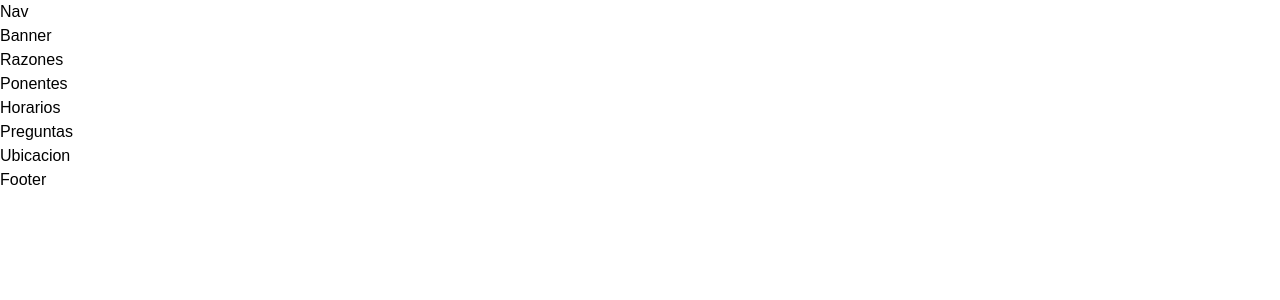
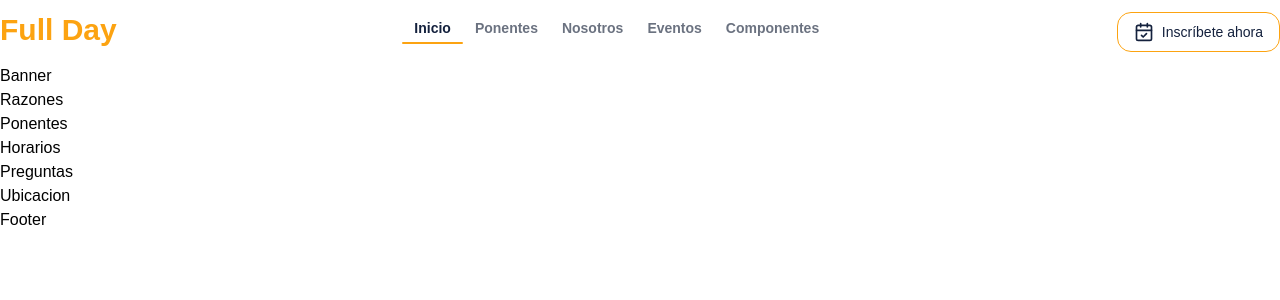
Before and after one commit to Parms221/full-day-gobierno, a Next.js app: page / in a window 1280 px wide. Shown: the top 300 px of the page. Built offline with nearby package versions, Linux system fonts and the light colour scheme.

Commit message:
add: nav

```diff
--- a/package.json
+++ b/package.json
@@ -13,6 +13,7 @@
     "@radix-ui/react-slot": "^1.1.0",
     "class-variance-authority": "^0.7.0",
     "clsx": "^2.1.1",
+    "framer-motion": "^11.11.10",
     "lucide-react": "^0.453.0",
     "next": "14.2.15",
     "react": "^18",
--- a/src/app/layout.tsx
+++ b/src/app/layout.tsx
@@ -1,6 +1,7 @@
 import type { Metadata } from "next";
 import localFont from "next/font/local";
 import "./globals.css";
+import Nav from "@/layout/nav";
 
 const geistSans = localFont({
     src: "./fonts/GeistVF.woff",
@@ -26,8 +27,9 @@ export default function RootLayout({
     return (
         <html lang="en">
             <body
-        className={`${geistSans.variable} ${geistMono.variable} antialiased`}
+                className={`${geistSans.variable} ${geistMono.variable} antialiased relative min-h-[5000px]`}
             >
+                <Nav />
                 {children}
             </body>
         </html>
--- a/src/app/page.tsx
+++ b/src/app/page.tsx
@@ -1,5 +1,4 @@
 import Footer from "@/layout/footer";
-import Nav from "@/layout/nav";
 import Banner from "@/sections/banner";
 import Horarios from "@/sections/horarios";
 import Ponentes from "@/sections/ponentes";
@@ -10,7 +9,6 @@ import Ubicacion from "@/sections/ubicacion";
 export default function Home() {
   return (
     <main>
-      <Nav />
       <Banner />
       <Razones />
       <Ponentes />
--- /dev/null
+++ b/src/components/utils/logo.tsx
@@ -0,0 +1,12 @@
+import { cn } from "@/lib/utils";
+import Link from "next/link";
+
+export default function Logo({ className }: { className?: string }) {
+    return (
+        <Link href={"/"}>
+            <p className={cn("text-3xl font-bold text-secondary", className)}>
+                Full Day
+            </p>
+        </Link>
+    );
+}
--- a/src/layout/nav.tsx
+++ b/src/layout/nav.tsx
@@ -1,5 +1,28 @@
+import Logo from "@/components/utils/logo";
+import RouterNav from "./nav/routes-component";
+import { Button } from "@/components/ui/button";
+import { CalendarCheck } from "lucide-react";
+
 export default function Nav() {
     return (
-        <p>Nav</p>
-    )
+        <div className="sticky top-0 z-40 w-full backdrop-blur-md bg-transparent">
+            <nav className="container mx-auto py-3 flex justify-between">
+                <Logo />
+                <div className="hidden sm:block">
+                    <RouterNav />
+                </div>
+                <div className="block sm:hidden">
+                    <Button>...</Button>
+                </div>
+                <Button
+                    className="text-primary border-secondary space-x-2 from-secondary"
+                    variant={"outline"}
+                    animation={"gooeyLeft"}
+                >
+                    <CalendarCheck className="shrink-0 w-5 h-5" />
+                    <span>Inscríbete ahora</span>
+                </Button>
+            </nav>
+        </div>
+    );
 }
--- /dev/null
+++ b/src/layout/nav/routes-component.tsx
@@ -0,0 +1,194 @@
+"use client";
+
+import { cn } from "@/lib/utils";
+import { motion } from "framer-motion";
+import Link from "next/link";
+import { usePathname } from "next/navigation";
+import { useEffect, useRef, useState } from "react";
+
+export default function RouterNav() {
+    const [position, setPosition] = useState({
+        left: 0,
+        width: 0,
+        opacity: 0,
+        ref: null as HTMLLIElement | null,
+    });
+
+    const [cursor, setCursor] = useState({
+        left: 0,
+        width: 0,
+        opacity: 0,
+    });
+
+    const path = usePathname();
+
+    return (
+        <ul
+            onMouseLeave={() => {
+                setPosition((pv) => ({
+                    ...pv,
+                    left: pv.ref?.offsetLeft || 0,
+                    width: pv.ref?.offsetWidth || 0,
+                    opacity: 0,
+                }));
+
+                setCursor((pv) => ({
+                    ...pv,
+                    opacity: 0,
+                }));
+            }}
+
+            onClick={() => {
+                setCursor((pv) => ({
+                    ...pv,
+                    opacity: 0,
+                }))
+            }}
+
+            className="relative flex w-fit"
+        >
+            <Tab href="/" active={path == "/"} setCursor={setCursor} setPosition={setPosition}>
+                Inicio
+            </Tab>
+
+            <Tab href="/ponentes" setCursor={setCursor} active={path.startsWith("/ponentes")} setPosition={setPosition}>
+                Ponentes
+            </Tab>
+            <Tab href="/nosotros"setCursor={setCursor} active={path == "/nosotros"} setPosition={setPosition}>
+                Nosotros
+            </Tab>
+            <Tab href="/eventos"setCursor={setCursor} active={path.startsWith("/eventos")} setPosition={setPosition}>
+                Eventos
+            </Tab>
+
+            {process.env.NODE_ENV !== "production" && (
+                <Tab
+                    href="/components"
+                    setCursor={setCursor}
+                    active={path == "/components"}
+                    setPosition={setPosition}
+                >
+                    Componentes
+                </Tab>
+            )}
+
+            <Cursor position={position} />
+            <Cursor2 position={cursor} />
+        </ul>
+    );
+}
+function Tab({
+    children,
+    setPosition,
+    href,
+    active,
+    setCursor
+}: {
+    children: React.ReactNode;
+    setPosition: React.Dispatch<
+        React.SetStateAction<{
+            left: number;
+            width: number;
+            opacity: number;
+            ref: HTMLLIElement | null;
+        }>
+    >;
+    setCursor: React.Dispatch<
+        React.SetStateAction<{
+            left: number;
+            width: number;
+            opacity: number;
+        }>
+    >;
+    href: string;
+    active: boolean;
+}) {
+    useEffect(() => {
+        if (active) {
+            setPosition((pv) => ({
+                ...pv,
+                left: ref.current ? ref.current.offsetLeft : 0,
+                width: ref.current ? ref.current.offsetWidth : 0,
+                ref: ref.current,
+            }));
+        }
+    }, [active, setPosition]);
+
+    const ref = useRef<HTMLLIElement>(null);
+
+    return (
+        <li
+            ref={ref}
+            onMouseEnter={() => {
+                if (!ref?.current) return;
+
+                const { width } = ref.current.getBoundingClientRect();
+
+                // setPosition((pv) => ({
+                //     ...pv,
+                //     // left: ref.current ? ref.current.offsetLeft : 0,
+                //     // width,
+                //     opacity: 1,
+                //     ref: active ? ref.current : pv.ref,
+                // }));
+
+                setCursor({
+                    left: ref.current.offsetLeft,
+                    width,
+                    opacity: 1,
+                })
+            }}
+            className={cn(
+                "relative z-10 block font-semibold cursor-pointer text-sm transition-colors ease-in-out duration-200",
+                active ? "text-primary" : "text-gray-500"
+            )}
+        >
+            <Link className="px-3 py-1.5 h-full flex items-center" href={href}>
+                {children}
+            </Link>
+        </li>
+    );
+}
+
+function Cursor({
+    position,
+}: {
+    position: {
+        left: number;
+        width: number;
+        opacity: number;
+        ref: HTMLLIElement | null;
+    };
+}) {
+    // eslint-disable-next-line @typescript-eslint/no-unused-vars
+    const { ref, opacity, ...data } = position;
+    return (
+        <motion.li
+            animate={{
+                ...data,
+            }}
+            className="absolute bottom-0 z-0 h-[2px] rounded-full bg-secondary"
+        />
+    );
+}
+
+
+function Cursor2({
+    position,
+}: {
+    position: {
+        left: number;
+        width: number;
+        opacity: number;
+    };
+}) {
+    // eslint-disable-next-line @typescript-eslint/no-unused-vars
+    return (
+        <motion.li
+            animate={{
+                ...position,
+            }}
+            className="absolute z-0 h-full rounded-full bg-primary/10"
+        />
+    );
+}
```
Also changed, not shown: 1 other file (tests, documents, lock files or other folders). Lines whose indentation alone changed are shown as unchanged.
